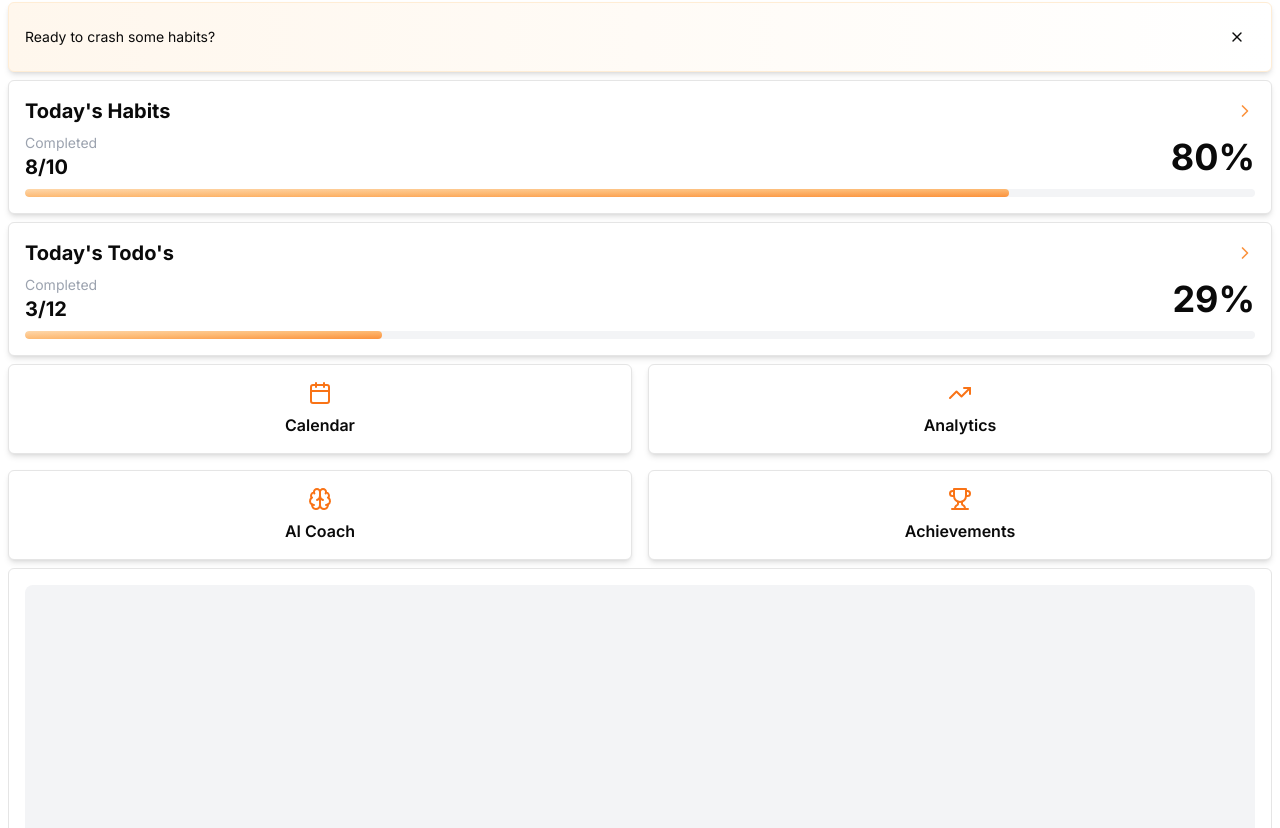
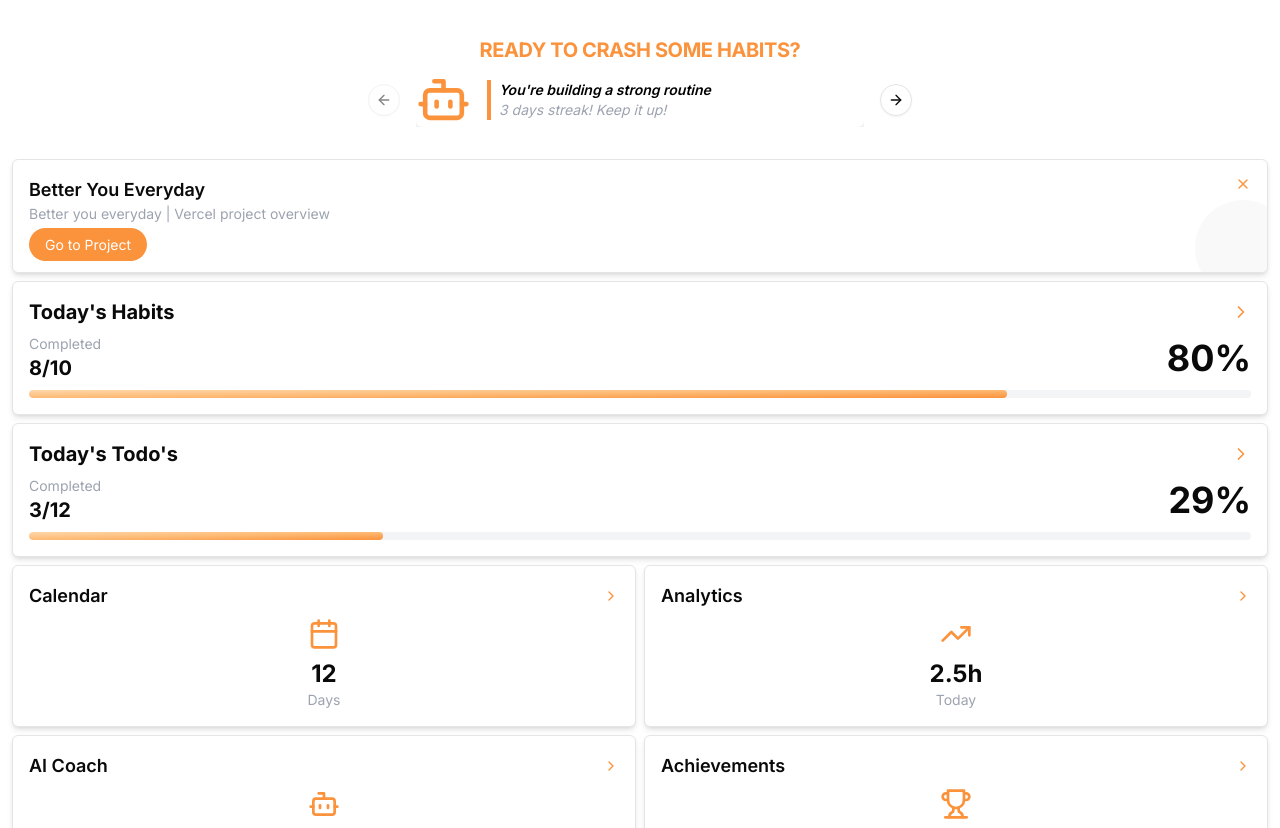
Before and after one commit to dobe4ever/better-you-app-nextjs, a Next.js app: page / in a window 1280 px wide. Shown: the part 792-1620 px from the top of the page. Built offline with nearby package versions, Linux system fonts and the light colour scheme.

Commit message:
header and widgets

```diff
--- a/app/page.tsx
+++ b/app/page.tsx
@@ -40,25 +40,24 @@ export default function Dashboard() {
   }, [])
 
   return (
-    <div className="min-h-screen overflow-hidden bg-">
+    <div className="min-h-screen overflow-hidden">
 
-      <div ref={headerRef} className="-mb- px-">
+      <div ref={headerRef}>
         <Header />
       </div>
 
-      <div ref={carouselRef} className="bg-white rounded-t-3xl pb-4 px-16">
+      <div ref={carouselRef} className="bg-white py-2 px-14">
         <AiTipsCarousel />
       </div>
 
-      <main className="bg-white p-2">
-        <div className="space-y-2">
+      {/* Widgets wraper */}
+      <main className="flex flex-col overflow-hidden w-full bg- py-6 px-3 space-y-2">
           <Announcement />
           <Habits />
           <Todos />
           <QuickAccess />
           <AdsCarousel />
           <LifeScoreAndCourses />
-        </div>
       </main>
     </div>
   )
--- a/components/AiTipsCarousel.tsx
+++ b/components/AiTipsCarousel.tsx
@@ -1,4 +1,5 @@
 import { Bot } from 'lucide-react'
+import { motion } from 'framer-motion'
 import { Card, CardContent } from '@/components/ui/card'
 import {
   Carousel,
@@ -10,15 +11,23 @@ import {
 
 export function AiTipsCarousel() {
   return (
-    <div className="">
-      <Carousel className="mx-auto w-">
+    <motion.div
+      initial={{ opacity: 0, y: 20 }}
+      animate={{ opacity: 1, y: 0 }}
+      exit={{ opacity: 0, y: -20 }}
+    >
+      <div className="bg-white shadow-">
+        <Carousel className="mx-auto max-w-md">
           <CarouselContent>
             {[1, 2, 3].map((_, index) => (
               <CarouselItem key={index}>
-              <Card className="bg-white">
-                <CardContent className="flex items-center gap-3 p-2">
-                  <Bot className="h-6 w-6 text-orange-500" />
-                  <p className="text-xs">Remember to take regular breaks!</p>
+                <Card className="border-0 bg-white">
+                  <CardContent className="flex items-center gap-4 p-0">
+                    <Bot size={55} className="text-orange-400 pr-" />
+                      <blockquote className="flex flex-col italic text-sm text-gray-400 border-l-4 border-orange-400 pl-2">
+                        <p className="text-sm text-black font-semibold">You're building a strong routine</p>
+                        <p className="text-sm">3 days streak! Keep it up!</p>
+                      </blockquote>
                   </CardContent>
                 </Card>
               </CarouselItem>
@@ -28,5 +37,6 @@ export function AiTipsCarousel() {
           <CarouselNext />
         </Carousel>
       </div>
+    </motion.div>
   )
 }
--- a/components/Announcement.tsx
+++ b/components/Announcement.tsx
@@ -1,8 +1,42 @@
-import { useState } from 'react'
+import { useState, ReactNode } from 'react'
 import { motion } from 'framer-motion'
-import { X } from 'lucide-react'
-import { Button } from '@/components/ui/button'
-import { Card, CardContent } from '@/components/ui/card'
+import { X, ChevronRight } from 'lucide-react'
+
+//import { Widget } from '../components/ui/Widget';
+interface WidgetProps {
+  title: string;
+  children: ReactNode;
+  onClick?: () => void;
+  rightIcon?: ReactNode;
+  className?: string;
+}
+
+const Widget = ({
+  title,
+  children,
+  onClick,
+  rightIcon = (
+    <ChevronRight
+      size={16}
+      className="text-orange-400 group-hover:transform group-hover:translate-x-1 transition-transform"
+    />
+  ),
+  className = '',
+}: WidgetProps) => {
+  return (
+    <div
+      className={`bg-white rounded-md p-4 border shadow-md ${
+        onClick ? 'cursor-pointer' : ''
+      } group ${className}`}
+    >
+      <div className="flex justify-between items-center mb-0">
+        <h2 className="text-lg font-semibold">{title}</h2>
+        {rightIcon}
+      </div>
+      {children}
+    </div>
+  );
+};
 
 export function Announcement() {
   const [showAnnouncement, setShowAnnouncement] = useState(true)
@@ -10,19 +44,44 @@ export function Announcement() {
   if (!showAnnouncement) return null
 
   return (
-    <motion.div
-      initial={{ opacity: 0, y: 20 }}
-      animate={{ opacity: 1, y: 0 }}
-      exit={{ opacity: 0, y: -20 }}
-    >
-      <Card className="border-orange-100 bg-gradient-to-r from-orange-50 to-white">
-        <CardContent className="flex items-center justify-between p-4">
-          <p className="text-sm">Ready to crash some habits?</p>
-          <Button variant="ghost" size="icon" onClick={() => setShowAnnouncement(false)}>
-            <X className="h-4 w-4" />
-          </Button>
-        </CardContent>
-      </Card>
-    </motion.div>
+    <div>
+      {/* Widgets wraper */}
+      {/* <div className="flex flex-col overflow-hidden w-full bg- pt-6 space-y-2 rounded-t-xl"> */}
+      {/* Announcement widget*/}
+      {showAnnouncement && (
+        <Widget
+          className="relative overflow-hidden"
+          title="Better You Everyday"
+          rightIcon={
+            <button
+              className="absolute top-4 right-4 text-orange-400 hover:text-orange-600"
+              onClick={(e) => {
+                e.stopPropagation(); // Prevents triggering any parent onClick handlers
+                setShowAnnouncement(false);
+              }}
+            >
+              <X size={16} />
+            </button>
+          }
+        >
+          <p className="text-sm text-gray-400">
+            Better you everyday | Vercel project overview
+          </p>
+          <div className="mt-2">
+            <a
+              href="https://vercel.com/dobe4evers-projects/vitejs-node-ts-tailwind-better-you"
+              target="_blank"
+              rel="noopener noreferrer"
+              className="bg-orange-400 text-sm text-white px-4 py-2 rounded-full hover:bg-orange-600 transition-colors duration-200"
+            >
+              Go to Project
+            </a>
+          </div>
+          <div className="absolute -bottom-6 -right-6 w-24 h-24 bg-gray-100 rounded-full opacity-50 group-hover:scale-150 transition-transform duration-500 ease-out" />
+        </Widget>
+
+      )}
+      {/* </div> */}
+    </div>
   )
 }
--- a/components/Header.tsx
+++ b/components/Header.tsx
@@ -37,11 +37,11 @@ export function Header({ username = 'Bruh!', avatarUrl = 'https://i.pravatar.cc/
       <TopBar username={username} avatarUrl={avatarUrl} />
 
       {/* Background square with curve */}
-      <div className="relative w-full pb-[50%]">
+      <div className="relative w-full pb-[60%]">
         {/* Skewed orange overlay */}
         <div className="flex justify-center items-center">
-          <div className="absolute -top-10 left-0 h-[35%] w-1/2 bg-orange-400 -skew-y-12"></div>
-          <div className="absolute -top-10 right-0 h-[35%] w-1/2 bg-orange-400 skew-y-12"></div>
+          <div className="absolute -top-10 left-0 h-[50%] w-1/2 bg-orange-400 -skew-y-12"></div>
+          <div className="absolute -top-10 right-0 h-[50%] w-1/2 bg-orange-400 skew-y-12"></div>
         </div>
       </div>
 
@@ -52,10 +52,11 @@ export function Header({ username = 'Bruh!', avatarUrl = 'https://i.pravatar.cc/
 
             {/* Avatar */}
             <div className="w-full flex justify-center z-10">
-              <div className="rounded-full shadow border-4 border-orange-300 overflow-hidden">
+              <div className="rounded-full shadow-xl border-4 border-orange-300/25 overflow-hidden">
                 <img
                   src="https://i.pravatar.cc/128"
                   alt="Avatar"
+                  className="w-56 h-56 object-cover"
                 />
               </div>
             </div>
--- a/components/QuickAccess.tsx
+++ b/components/QuickAccess.tsx
@@ -1,24 +1,81 @@
-import { Calendar, Brain, Trophy, TrendingUp } from 'lucide-react'
-import { Card, CardContent } from '@/components/ui/card'
+import { useState, ReactNode } from 'react'
+import { Calendar, Activity, Brain, TrendingUp, Bot, Trophy, ChevronRight } from 'lucide-react';
+
+//import { Widget } from '../components/ui/Widget';
+interface WidgetProps {
+  title: string;
+  children: ReactNode;
+  onClick?: () => void;
+  rightIcon?: ReactNode;
+  className?: string;
+}
+
+const Widget = ({
+  title,
+  children,
+  onClick,
+  rightIcon = (
+    <ChevronRight
+      size={16}
+      className="text-orange-400 group-hover:transform group-hover:translate-x-1 transition-transform"
+    />
+  ),
+  className = '',
+}: WidgetProps) => {
+  return (
+    <div
+      className={`bg-white rounded-md p-4 border shadow-md ${
+        onClick ? 'cursor-pointer' : ''
+      } group ${className}`}
+    >
+      <div className="flex justify-between items-center mb-0">
+        <h2 className="text-lg font-semibold">{title}</h2>
+        {rightIcon}
+      </div>
+      {children}
+    </div>
+  );
+};
 
 export function QuickAccess() {
-  const items = [
-    { icon: Calendar, label: 'Calendar' },
-    { icon: TrendingUp, label: 'Analytics' },
-    { icon: Brain, label: 'AI Coach' },
-    { icon: Trophy, label: 'Achievements' },
-  ]
 
   return (
-    <div className="grid grid-cols-2 gap-4">
-      {items.map((item, index) => (
-        <Card key={index}>
-          <CardContent className="p-4 text-center">
-            <item.icon className="mx-auto mb-2 h-6 w-6 text-orange-500" />
-            <h3 className="font-semibold">{item.label}</h3>
-          </CardContent>
-        </Card>
-      ))}
+    <div className="grid grid-cols-2 gap-2 mt-4">
+      {/* Calendar Widget */}
+      <Widget title="Calendar" onClick={() => {}}>
+        <div className="flex flex-col items-center mt-2">
+          <Calendar className="w-8 h-8 text-orange-400 mb-2" />
+          <span className="text-2xl font-bold">12</span>
+          <span className="text-sm text-gray-400">Days</span>
+        </div>
+      </Widget>
+
+      {/* Analytics Widget */}
+      <Widget title="Analytics" onClick={() => {}}>
+        <div className="flex flex-col items-center mt-2">
+          <TrendingUp className="w-8 h-8 text-orange-400 mb-2" />
+          <span className="text-2xl font-bold">2.5h</span>
+          <span className="text-sm text-gray-400">Today</span>
+        </div>
+      </Widget>
+
+      {/* AI Coach Widget */}
+      <Widget title="AI Coach" onClick={() => {}}>
+        <div className="flex flex-col items-center mt-2">
+          <Bot className="w-8 h-8 text-orange-400 mb-2" />
+          <span className="text-2xl font-bold">8/10</span>
+          <span className="text-sm text-gray-400">Completed</span>
+        </div>
+      </Widget>
+
+      {/* Achievements Widget */}
+      <Widget title="Achievements" onClick={() => {}}>
+        <div className="flex flex-col items-center mt-2">
+          <Trophy className="w-8 h-8 text-orange-400 mb-2" />
+          <span className="text-2xl font-bold">85</span>
+          <span className="text-sm text-gray-400">Points</span>
+        </div>
+      </Widget>
     </div>
-  )
+  );
 }
--- a/components/Widget.tsx
+++ /dev/null
@@ -1,153 +0,0 @@
-// 'use client'
-
-// import { useState } from 'react'
-// import { Menu, Bell, User } from 'lucide-react'
-// import { motion } from 'framer-motion'
-// import { Avatar, AvatarFallback, AvatarImage } from '@/components/ui/avatar'
-// import { Button } from '@/components/ui/button'
-// import {
-//   DropdownMenu,
-//   DropdownMenuContent,
-//   DropdownMenuItem,
-//   DropdownMenuLabel,
-//   DropdownMenuSeparator,
-//   DropdownMenuTrigger,
-// } from '@/components/ui/dropdown-menu'
-
-// interface TopBarProps {
-//   username?: string
-//   avatarUrl?: string
-// }
-
-// export function TopBar({ username = 'Bruh!', avatarUrl = '/placeholder.svg' }: TopBarProps) {
-//   const [notificationCount, setNotificationCount] = useState(3)
-
-//   const initials = username.slice(0, 2).toUpperCase()
-
-//   return (
-//     <div className="bg-orange-400">
-//       <div className="mx-auto max-w-7xl px-4 sm:px-6 lg:px-8">
-//         <div className="flex h-16 items-center justify-between">
-//           {/* Left side */}
-//           <div className="flex items-center">
-//             <Button variant="ghost" size="icon" className="mr-4 text-white hover:bg-orange-500">
-//               <Menu className="h-6 w-6" />
-//               <span className="sr-only">Menu</span>
-//             </Button>
-//             <h1 className="text-xl font-semibold text-white">Yo {username}</h1>
-//           </div>
-
-//           {/* Right side */}
-//           <div className="flex items-center space-x-4">
-//             <DropdownMenu>
-//               <DropdownMenuTrigger asChild>
-//                 <Button variant="ghost" size="icon" className="relative text-white hover:bg-orange-500">
-//                   <Bell className="h-6 w-6" />
-//                   {notificationCount > 0 && (
-//                     <motion.span
-//                       initial={{ scale: 0 }}
-//                       animate={{ scale: 1 }}
-//                       className="absolute -right-1 -top-1 flex h-5 w-5 items-center justify-center rounded-full bg-red-500 text-xs font-bold text-white"
-//                     >
-//                       {notificationCount}
-//                     </motion.span>
-//                   )}
-//                   <span className="sr-only">Notifications</span>
-//                 </Button>
-//               </DropdownMenuTrigger>
-//               <DropdownMenuContent align="end" className="w-56">
-//                 <DropdownMenuLabel>Notifications</DropdownMenuLabel>
-//                 <DropdownMenuSeparator />
-//                 <DropdownMenuItem onClick={() => setNotificationCount(prev => Math.max(0, prev - 1))}>
-//                   Mark as read
-//                 </DropdownMenuItem>
-//                 <DropdownMenuItem>View all notifications</DropdownMenuItem>
-//               </DropdownMenuContent>
-//             </DropdownMenu>
-
-//             <DropdownMenu>
-//               <DropdownMenuTrigger asChild>
-//                 <Button variant="ghost" size="icon" className="rounded-full text-white hover:bg-orange-500">
-//                   <Avatar className="h-8 w-8">
-//                     <AvatarImage src={avatarUrl} alt={username} />
-//                     <AvatarFallback>{initials}</AvatarFallback>
-//                   </Avatar>
-//                   <span className="sr-only">User menu</span>
-//                 </Button>
-//               </DropdownMenuTrigger>
-//               <DropdownMenuContent align="end" className="w-56">
-//                 <DropdownMenuLabel>My Account</DropdownMenuLabel>
-//                 <DropdownMenuSeparator />
-//                 <DropdownMenuItem>
-//                   <User className="mr-2 h-4 w-4" />
-//                   <span>Profile</span>
-//                 </DropdownMenuItem>
-//                 <DropdownMenuItem>Settings</DropdownMenuItem>
-//                 <DropdownMenuItem>Log out</DropdownMenuItem>
-//               </DropdownMenuContent>
-//             </DropdownMenu>
-//           </div>
-//         </div>
-//       </div>
-//     </div>
-//   )
-// }
-
-'use client'
-
-import { ReactNode } from 'react';
-import { ChevronRight } from 'lucide-react';
-
-interface WidgetProps {
-    title: string;
-    children: ReactNode;
-    onClick?: () => void;
-    rightIcon?: ReactNode;
-    className?: string;
-  }
-
-  const Widget = ({
-    title,
-    children,
-    onClick,
-    rightIcon = (
-      <ChevronRight
-        size={16}
-        className="text-orange-400 group-hover:transform group-hover:translate-x-1 transition-transform"
-      />
-    ),
-    className = '',
-  }: WidgetProps) => {
-    return (
-      <div
-        className={`bg-white rounded-md p-4 border shadow-md ${
-          onClick ? 'cursor-pointer' : ''
-        } group ${className}`}
-      >
-        <div className="flex justify-between items-center mb-0">
-          <h2 className="text-lg font-semibold">{title}</h2>
-          {rightIcon}
-        </div>
-        {children}
-      </div>
-    );
-  };
-
-
-
-  {/* Habits Widget*/}
-  <Widget title="Today's Habits" onClick={() => {}}>
-  <div className="flex items-end justify-between mb-2">
-    <div>
-      <p className="text-sm text-gray-400">Completed</p>
-      <p className="text-xl font-bold">8/10</p>
-    </div>
-    <p className="text-4xl font-bold">80%</p>
-  </div>
-  <div className="w-full bg-gray-100 rounded-full h-2 overflow-hidden">
-    <div
-      className="h-full rounded-full bg-gradient-to-br from-gray-200 via-gray-300 to-gray-400"
-      style={{ width: '80%', transition: 'width 1s ease-in-out' }}
-    />
-  </div>
-</Widget>
```
Lines whose indentation alone changed are shown as unchanged.
